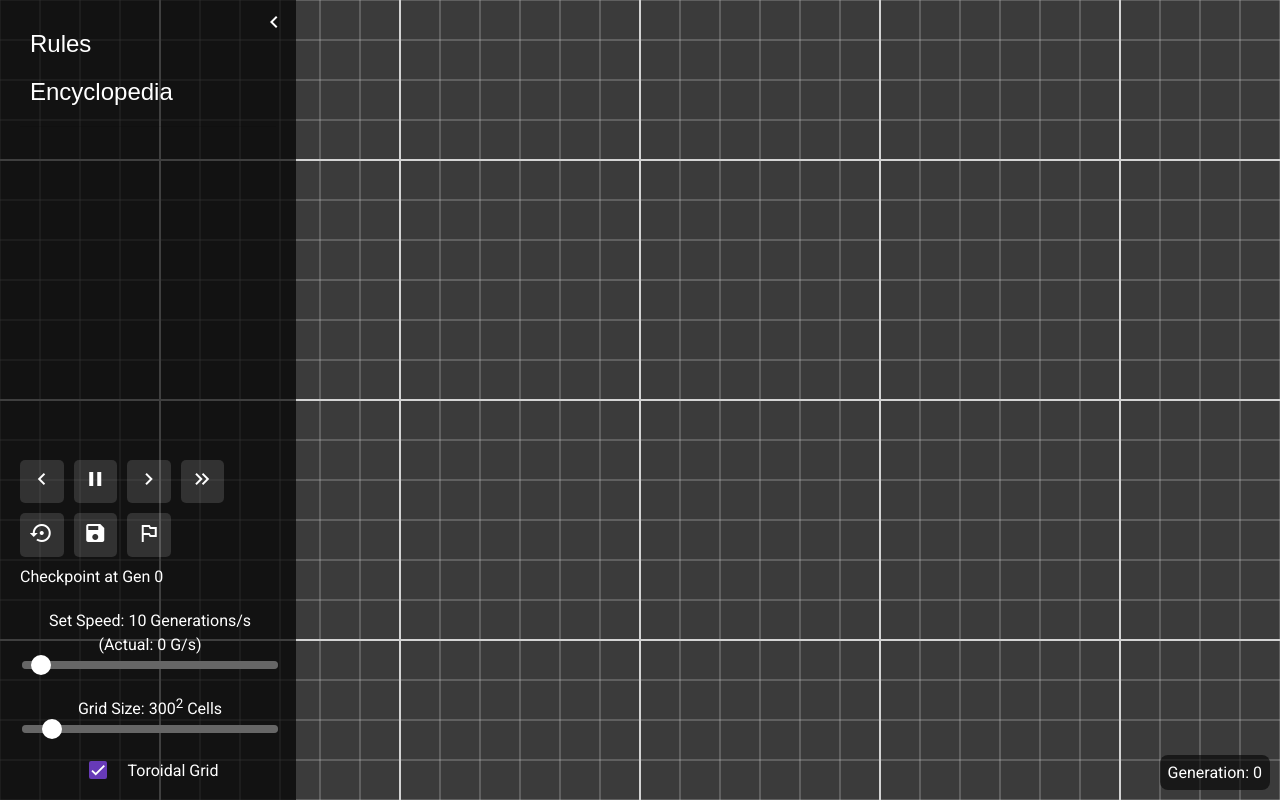
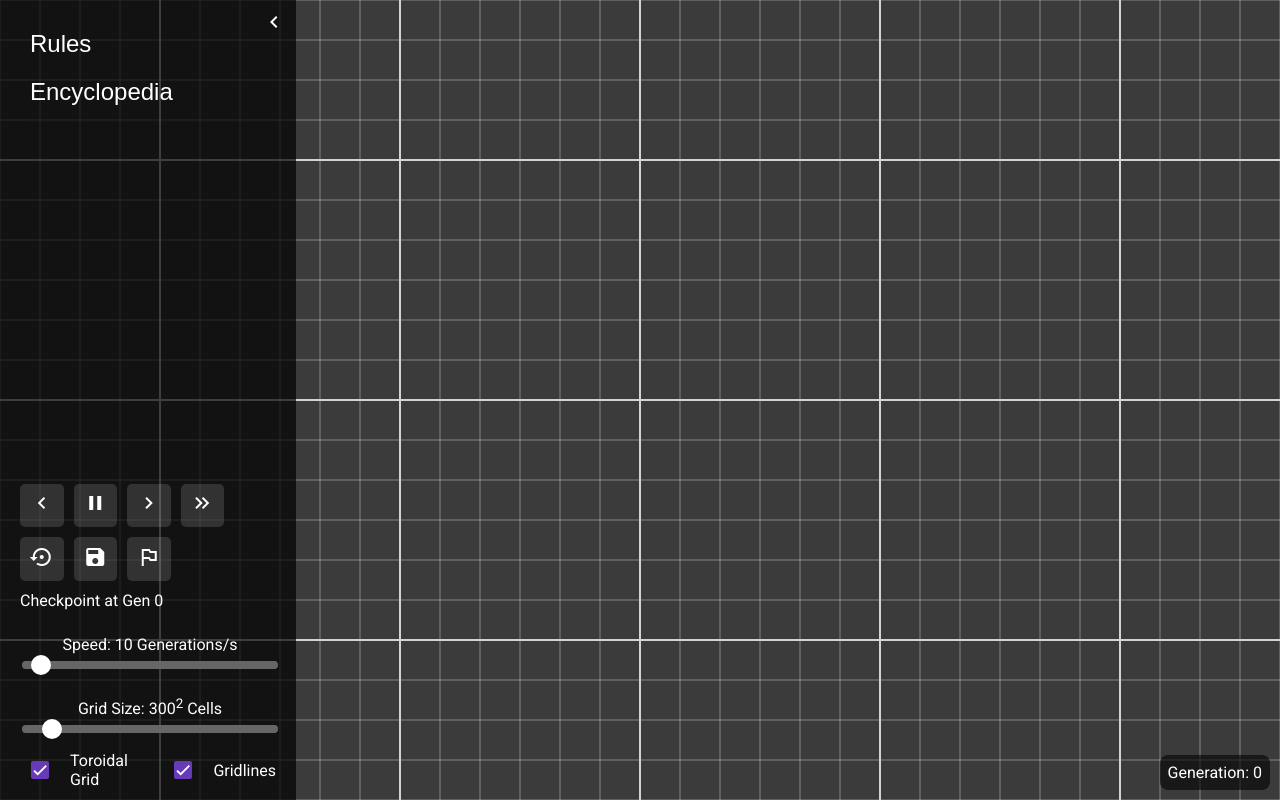
Before and after one commit to LeonGoergen/GameOfLife, an Angular app: page / in a window 1280 px wide. Built offline with nearby package versions, Linux system fonts and the light colour scheme.

Commit message:
toggle grid lines button

```diff
--- a/src/app/game-overview/grid/grid.component.ts
+++ b/src/app/game-overview/grid/grid.component.ts
@@ -23,17 +23,16 @@ export class GridComponent implements OnInit, AfterViewInit, OnDestroy {
   private gridSize!: number;
   private userGridSize: number = GRID_CONSTANTS.INIT_GRID_SIZE;
   private isToroidal: boolean = true;
+  private gridLines: boolean = true;
 
   private cells: Map<string, Cell> = new Map();
   private cellsToCheck: Set<string> = new Set();
 
   private generationDeltas: Array<Map<string, boolean>> = [];
   public generationCount: number = 0;
-
   private checkpoint: Set<string> = new Set();
 
   private frameCount: number = 0;
-  private fps: number = 0;
 
   private panConfig = {
     isPanning: false,
@@ -55,6 +54,7 @@ export class GridComponent implements OnInit, AfterViewInit, OnDestroy {
       this.gameService.reset$.subscribe(() => this.initGrid()),
       this.gameService.gridSize$.subscribe((size: number) => this.userGridSize = size),
       this.gameService.toroidalGrid$.subscribe((isToroidal: boolean) => this.isToroidal = isToroidal),
+      this.gameService.gridLines$.subscribe((gridLines: boolean) => this.toggleGridLines(gridLines)),
       this.gameService.saveCheckpoint$.subscribe(() => this.saveCheckpoint()),
       this.gameService.returnToCheckpoint$.subscribe(() => this.returnToCheckpoint()),
       this.rleService.rleLoaded$.subscribe((cells: Cell[]) => this.onCellsLoaded(cells)),
@@ -66,7 +66,7 @@ export class GridComponent implements OnInit, AfterViewInit, OnDestroy {
 
     this.initGrid();
 
-    setInterval(() => this.updateFPSDisplay(), 1000);
+    setInterval(() => this.updateFPSDisplay(), 100);
   }
 
   initGrid(): void {
@@ -82,7 +82,7 @@ export class GridComponent implements OnInit, AfterViewInit, OnDestroy {
   }
 
   updateFPSDisplay(): void {
-    this.gameService.updateFps(this.frameCount);
+    this.gameService.updateFps(this.frameCount * 10);
     this.frameCount = 0;
   }
 
@@ -105,8 +105,18 @@ export class GridComponent implements OnInit, AfterViewInit, OnDestroy {
     });
   }
 
+  toggleGridLines(gridLines: boolean): void {
+    this.gridLines = gridLines;
+    this.drawGridLines();
+  }
+
   drawGridLines(): void {
     this.gridCtx.clearRect(0, 0, this.gridSize, this.gridSize);
+
+    if (!this.gridLines) {
+      return;
+    }
+
     this.gridCtx.setTransform(...this.transformationMatrixService.matrix as any);
 
     this.gridCtx.strokeStyle = GRID_COLORS.GRID_LINE;
--- a/src/app/game-overview/services/game.service.ts
+++ b/src/app/game-overview/services/game.service.ts
@@ -13,6 +13,7 @@ export class GameService {
   private resetSubject = new Subject<void>();
   private gridSizeSubject = new Subject<number>();
   private toroidalGridSubject = new Subject<boolean>();
+  private GridLinesSubject = new Subject<boolean>();
   private saveCheckpointSubject = new Subject<void>();
   private checkpointGenerationSubject = new Subject<number>();
   private returnToCheckpointSubject = new Subject<void>();
@@ -23,6 +24,7 @@ export class GameService {
   reset$ = this.resetSubject.asObservable();
   gridSize$ = this.gridSizeSubject.asObservable();
   toroidalGrid$ = this.toroidalGridSubject.asObservable();
+  gridLines$ = this.GridLinesSubject.asObservable();
   saveCheckpoint$ = this.saveCheckpointSubject.asObservable();
   checkpointGeneration$ = this.checkpointGenerationSubject.asObservable();
   returnToCheckpoint$ = this.returnToCheckpointSubject.asObservable();
@@ -70,6 +72,10 @@ export class GameService {
     this.toroidalGridSubject.next(value);
   }
 
+  updateGridLines(value: boolean): void {
+    this.GridLinesSubject.next(value);
+  }
+
   saveCheckpoint(): void {
     this.saveCheckpointSubject.next();
   }
--- a/src/app/game-overview/sidebar/game-controls/game-controls.component.css
+++ b/src/app/game-overview/sidebar/game-controls/game-controls.component.css
@@ -76,7 +76,7 @@
   width: 100%;
   height: 8px;
   cursor: pointer;
-  background: #666;
+  background: linear-gradient(to right, rgba(63, 81, 181, 0.7) 0%, rgba(63, 81, 181, 0.7) var(--fps-percentage, 0%), #666 var(--fps-percentage, 0%), #666 100%);
   border-radius: 5px;
 }
 
@@ -84,7 +84,7 @@
   width: 100%;
   height: 8px;
   cursor: pointer;
-  background: #666;
+  background: linear-gradient(to right, rgba(63, 81, 181, 0.7) 0%, rgba(63, 81, 181, 0.7) var(--fps-percentage, 0%), #666 var(--fps-percentage, 0%), #666 100%);
   border-radius: 5px;
 }
 
--- a/src/app/game-overview/sidebar/game-controls/game-controls.component.html
+++ b/src/app/game-overview/sidebar/game-controls/game-controls.component.html
@@ -42,9 +42,17 @@
 
   <!-- Generation Speed Control -->
   <div class="control-group input-control-group">
-    <label for="setSpeed">Set Speed: {{ generationsPerSecond }} Generations/s</label>
-    <span class="badge">(Actual: {{ fps }} G/s)</span>
-    <input id="setSpeed" type="range" [(ngModel)]="generationsPerSecond" [max]="maxGenerationsPerSecond" [min]="minGenerationsPerSecond" step="0.1" (change)="updateAutoGenerationInterval()"/>
+    <label for="setSpeed">Speed: {{ generationsPerSecond }} Generations/s</label>
+    <input
+      id="setSpeed"
+      type="range"
+      [(ngModel)]="generationsPerSecond"
+      [max]="maxGenerationsPerSecond"
+      [min]="minGenerationsPerSecond"
+      step="0.1"
+      (change)="updateAutoGenerationInterval()"
+      [style]="getSliderStyle()"
+    />
   </div>
 
   <!-- Grid Size Control -->
@@ -55,7 +63,9 @@
 
   <!-- Toroidal Grid Control -->
   <div class="checkbox-control-group">
-    <mat-checkbox color="primary" [(ngModel)]="toroidalGrid" (change)="setToroidalGrid(toroidalGrid)"></mat-checkbox>
+    <mat-checkbox color="primary" [(ngModel)]="toroidalGrid" (change)="setToroidalGrid(toroidalGrid)" title="Toggle Grid Wrapping"></mat-checkbox>
     <label>Toroidal Grid</label>
+    <mat-checkbox color="primary" [(ngModel)]="gridLines" (change)="setGridLines(gridLines)" title="Toggle Grid Lines"></mat-checkbox>
+    <label>Gridlines</label>
   </div>
 </div>
--- a/src/app/game-overview/sidebar/game-controls/game-controls.component.ts
+++ b/src/app/game-overview/sidebar/game-controls/game-controls.component.ts
@@ -15,6 +15,7 @@ export class GameControlsComponent implements OnInit, OnDestroy {
 
   generationsPerSecond: number = 10.0;
   toroidalGrid: boolean = true;
+  gridLines: boolean = true;
   maxGenerationsPerSecond: number = CONTROLS_CONSTANTS.MAX_GEN_PER_SECOND;
   minGenerationsPerSecond: number = CONTROLS_CONSTANTS.MIN_GEN_PER_SECOND;
 
@@ -81,8 +82,23 @@ export class GameControlsComponent implements OnInit, OnDestroy {
     this.gameService.updateToroidalGrid(value);
   }
 
+  setGridLines(value: boolean): void {
+    this.gridLines = value;
+    this.gameService.updateGridLines(value);
+  }
+
   setFps(value: number): void {
-    this.fps = value;
+    this.fps = Math.round(value);
+  }
+
+  getFpsPercentage(): number {
+    return (this.fps / this.maxGenerationsPerSecond) * 100;
+  }
+
+  getSliderStyle() {
+    return {
+      '--fps-percentage': `${this.getFpsPercentage()}%`
+    };
   }
 
   ngOnDestroy(): void {
```
